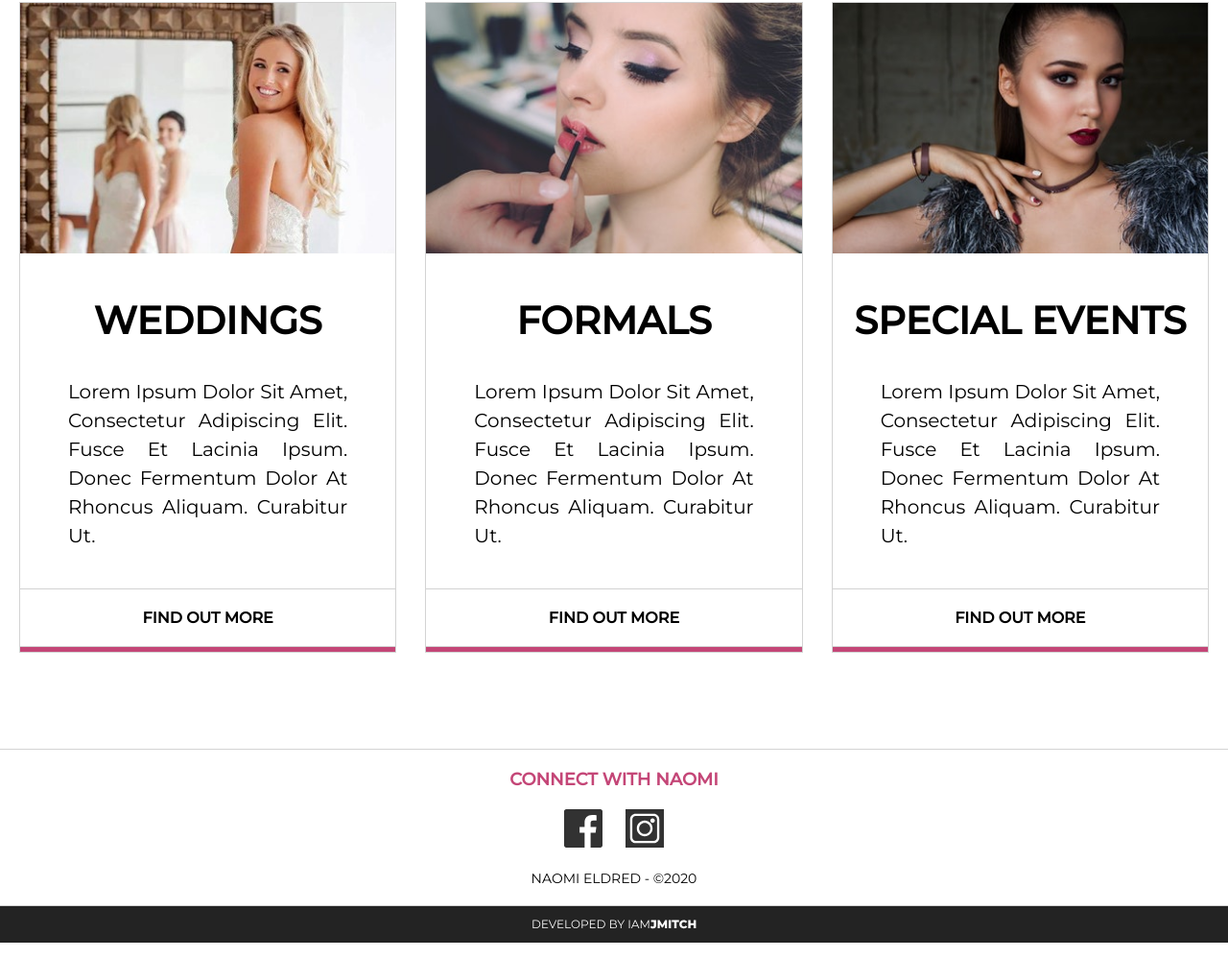
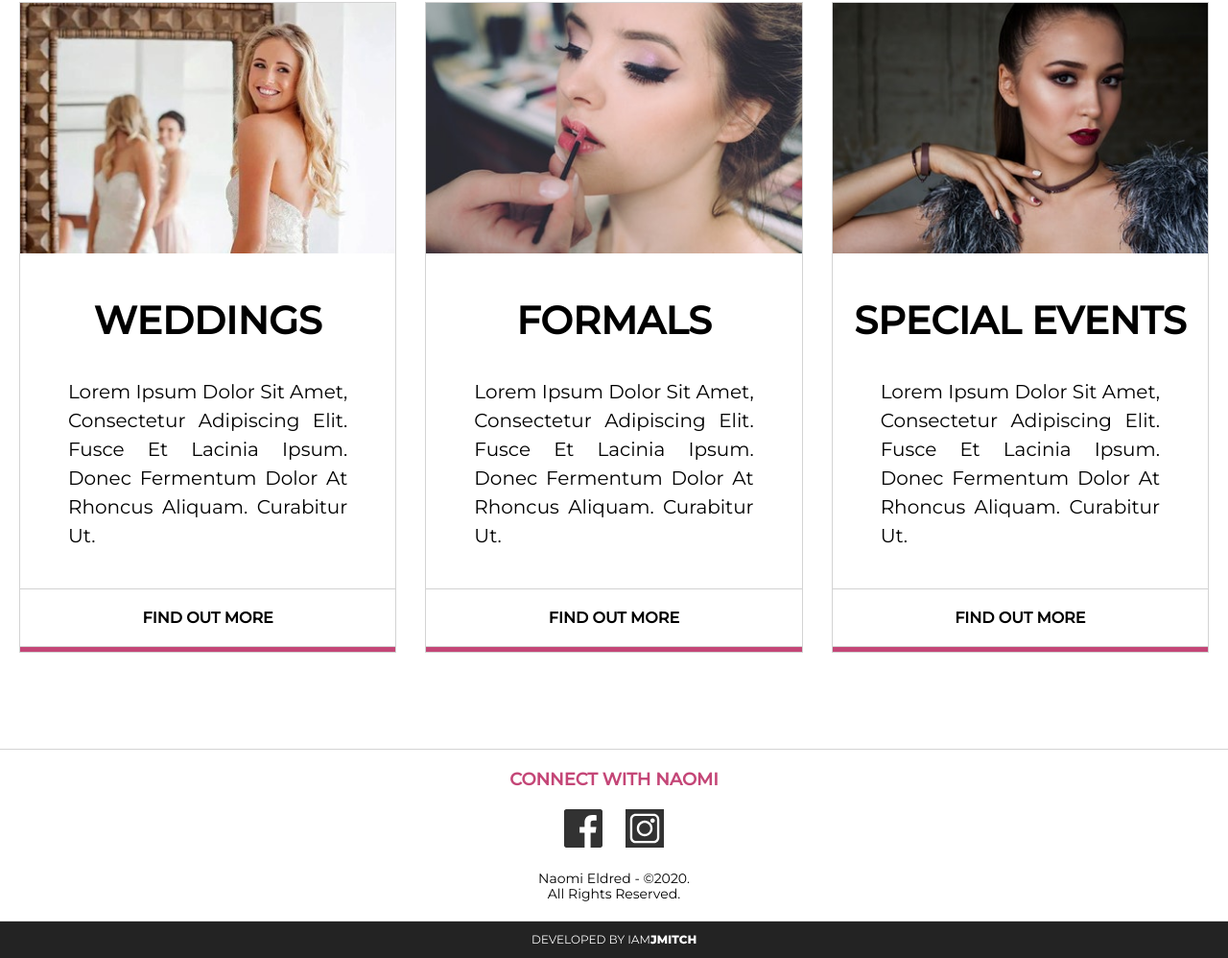
Before and after one commit to iamjmitch/NaomiEldredv2, a Gatsby site: page / in a window 1280 px wide. Shown: the part 1587-2585 px from the top of the page at 96% size. Built offline with nearby package versions, Linux system fonts and the light colour scheme; Gatsby itself is replaced by a stand-in of ours.

Commit message:
updated year to function rather than hardcode

```diff
--- a/src/components/global/footer.js
+++ b/src/components/global/footer.js
@@ -43,6 +43,7 @@
 `
 
 const Footer = () => {
+  const date = new Date()
   return (
     <Container flexDirection="column">
       <StyledFooter>
@@ -64,8 +65,13 @@
           </SocialLink>
         </Container>
 
-        <Paragraph fontSize="14px" fontFamily={FONT_FAMILY_HEADING} padding="0">
-          NAOMI ELDRED - ©2020
+        <Paragraph
+          fontSize="14px"
+          fontFamily={FONT_FAMILY_HEADING}
+          padding="0"
+          textAlign="center"
+        >
+          Naomi eldred - ©{date.getFullYear()}.<br></br> All rights reserved.
         </Paragraph>
       </StyledFooter>
       <Container background="#232323" padding="10px 0">
```
